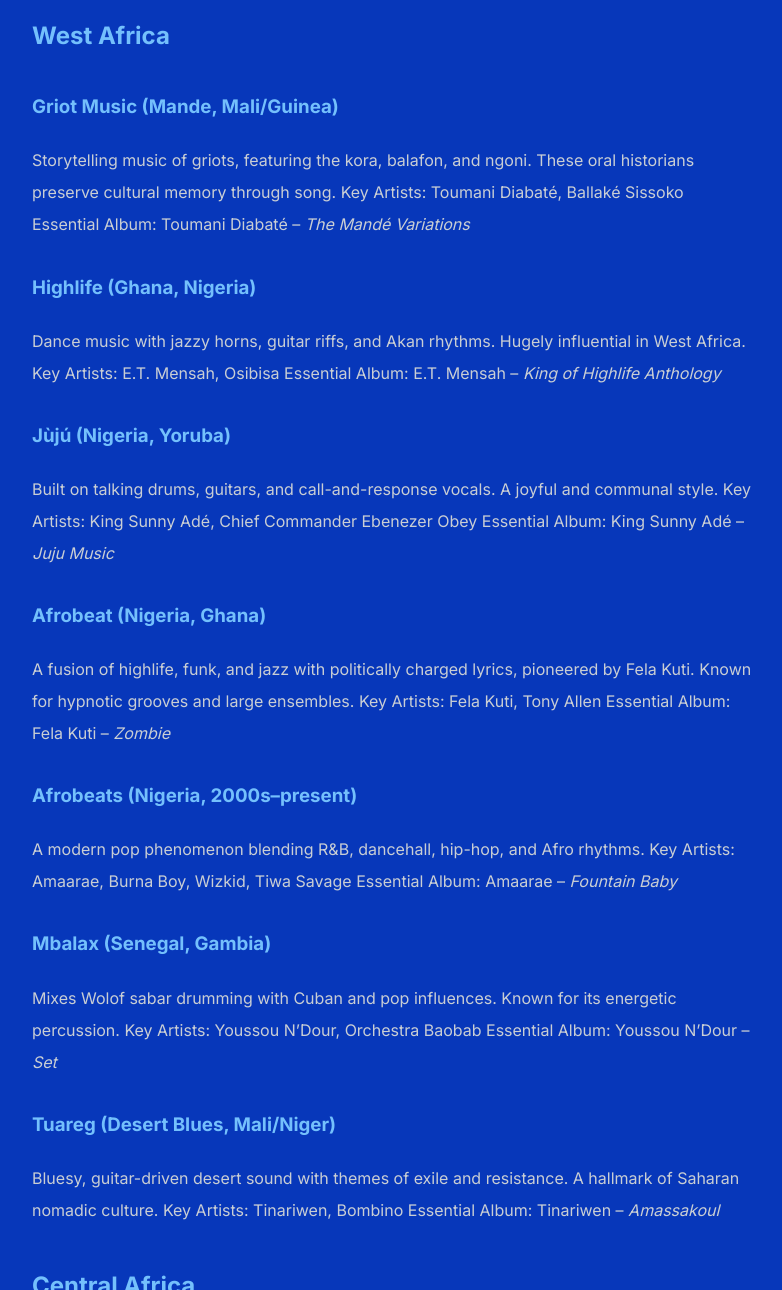
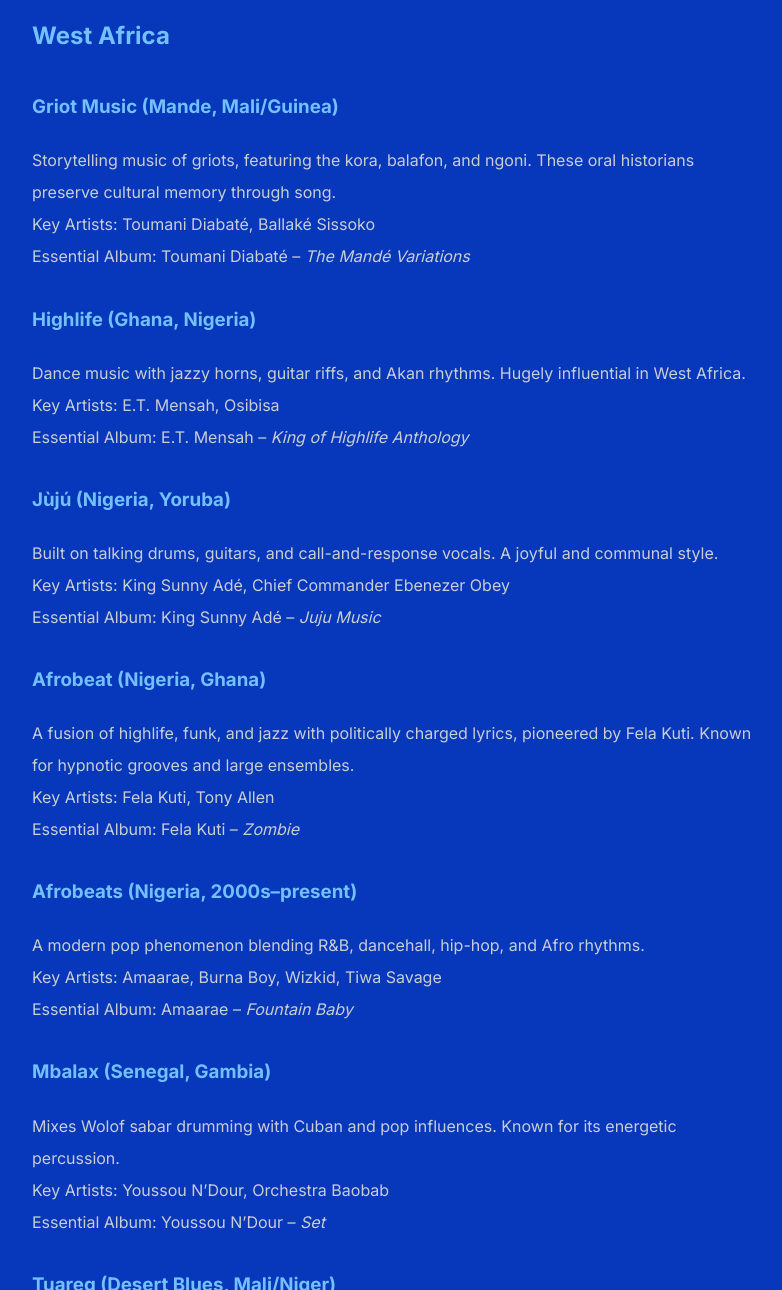
Before and after one commit to shihankanungo/shihankanungo.github.io, a Jekyll site: the page built from music-african.md, in a window 1280 px wide and 1400 px high, scrolled down 902 px, cut to the strip 110-1400 px from the top of the window. Shown: the whole strip, without its empty margins (248-1030 px from the left). Built offline with Jekyll 4.4.1, drawn with Linux system fonts in a browser that asks for light colours; some of the changed text lies outside the part shown.

Commit message:
Update music-african.md

```diff
--- a/music-african.md
+++ b/music-african.md
@@ -13,48 +13,48 @@
 ## West Africa
 
 ### Griot Music (Mande, Mali/Guinea)
-Storytelling music of griots, featuring the kora, balafon, and ngoni. These oral historians preserve cultural memory through song.
-Key Artists: Toumani Diabaté, Ballaké Sissoko
+Storytelling music of griots, featuring the kora, balafon, and ngoni. These oral historians preserve cultural memory through song. <br>
+Key Artists: Toumani Diabaté, Ballaké Sissoko <br>
 Essential Album: Toumani Diabaté – _The Mandé Variations_
 
 ### Highlife (Ghana, Nigeria)
-Dance music with jazzy horns, guitar riffs, and Akan rhythms. Hugely influential in West Africa.
-Key Artists: E.T. Mensah, Osibisa
+Dance music with jazzy horns, guitar riffs, and Akan rhythms. Hugely influential in West Africa. <br>
+Key Artists: E.T. Mensah, Osibisa <br>
 Essential Album: E.T. Mensah – _King of Highlife Anthology_
 
 ### Jùjú (Nigeria, Yoruba)
-Built on talking drums, guitars, and call-and-response vocals. A joyful and communal style.
-Key Artists: King Sunny Adé, Chief Commander Ebenezer Obey
+Built on talking drums, guitars, and call-and-response vocals. A joyful and communal style. <br>
+Key Artists: King Sunny Adé, Chief Commander Ebenezer Obey <br>
 Essential Album: King Sunny Adé – _Juju Music_
 
 ### Afrobeat (Nigeria, Ghana)
-A fusion of highlife, funk, and jazz with politically charged lyrics, pioneered by Fela Kuti. Known for hypnotic grooves and large ensembles.
-Key Artists: Fela Kuti, Tony Allen
+A fusion of highlife, funk, and jazz with politically charged lyrics, pioneered by Fela Kuti. Known for hypnotic grooves and large ensembles. <br>
+Key Artists: Fela Kuti, Tony Allen <br>
 Essential Album: Fela Kuti – _Zombie_
 
 ### Afrobeats (Nigeria, 2000s–present)
-A modern pop phenomenon blending R&B, dancehall, hip-hop, and Afro rhythms.
-Key Artists: Amaarae, Burna Boy, Wizkid, Tiwa Savage
+A modern pop phenomenon blending R&B, dancehall, hip-hop, and Afro rhythms. <br>
+Key Artists: Amaarae, Burna Boy, Wizkid, Tiwa Savage <br>
 Essential Album: Amaarae – _Fountain Baby_
 
 ### Mbalax (Senegal, Gambia)
-Mixes Wolof sabar drumming with Cuban and pop influences. Known for its energetic percussion.
-Key Artists: Youssou N’Dour, Orchestra Baobab
+Mixes Wolof sabar drumming with Cuban and pop influences. Known for its energetic percussion. <br>
+Key Artists: Youssou N’Dour, Orchestra Baobab <br>
 Essential Album: Youssou N’Dour – _Set_
 
 ### Tuareg (Desert Blues, Mali/Niger)
-Bluesy, guitar-driven desert sound with themes of exile and resistance. A hallmark of Saharan nomadic culture.
-Key Artists: Tinariwen, Bombino
+Bluesy, guitar-driven desert sound with themes of exile and resistance. A hallmark of Saharan nomadic culture. <br>
+Key Artists: Tinariwen, Bombino <br>
 Essential Album: Tinariwen – _Amassakoul_
 
 ## Central Africa
 
 ### Soukous (Congo)
-Also called "African rumba," it features fast guitar lines and Cuban-inspired rhythms. Perfect for dancing.
-Key Artists: Franco, Papa Wemba, Tabu Ley Rochereau
+Also called "African rumba," it features fast guitar lines and Cuban-inspired rhythms. Perfect for dancing. <br>
+Key Artists: Franco, Papa Wemba, Tabu Ley Rochereau <br>
 Essential Album: Franco – _The Very Best of Franco_
 
 ### Makossa (Cameroon)
-An urban dance style with funky bass and brass, catapulted to global fame by Manu Dibango.
-Key Artists: Manu Dibango
+An urban dance style with funky bass and brass, catapulted to global fame by Manu Dibango. <br>
+Key Artists: Manu Dibango <br>
 Essential Album: Manu Dibango – _Soul Makossa_
```
